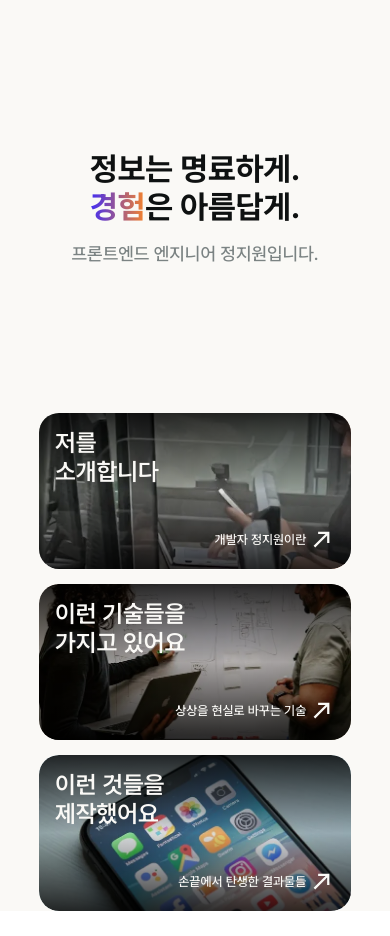
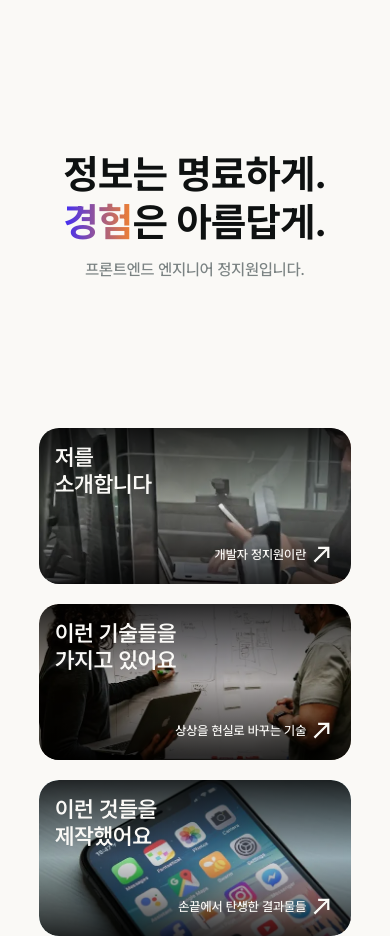
Before and after one commit to jiwonsudo/JW-Web, a React (Vite) app in the folder jw-web/: page / in a window 390 px wide. Before the commit the page ends 911 px from the top, so only its background shows below. Built offline with nearby package versions, Linux system fonts and the light colour scheme.

Commit message:
Design: Media 사이즈에 'tablet'추가, 이에 맞게 디자인 수정

```diff
--- a/jw-web/src/pages/Main/ui/Hero/index.jsx
+++ b/jw-web/src/pages/Main/ui/Hero/index.jsx
@@ -7,7 +7,11 @@ import { media } from '../../../../shared/styles/mediaQuery';
 import { moveUpToAppear } from "../moveUpToAppear";
 
 const Container = styled.div`
-  padding: 150px 0 150px 50px;
+  padding: 150px 0 200px 10vw;
+
+  ${media.tablet`
+    padding: 150px 0 150px 10vw;
+  `}
 
   ${media.mobile`
     padding: 150px 0 150px 0;
@@ -18,7 +22,7 @@ const Container = styled.div`
 `;
 
 const Title = styled.h1`
-  font-size: xxx-large;
+  font-size: 4rem;
   font-weight: 700;
   color: #0e1111;
   line-height: 120%;
@@ -26,19 +30,30 @@ const Title = styled.h1`
   opacity: 0;
   animation: ${moveUpToAppear} .5s cubic-bezier(.46,-0.04,.48,1) forwards;
 
+  ${media.tablet`
+    font-size: 3rem;
+  `}
+
   ${media.mobile`
-    font-size: xx-large;
+    font-size: 2.5rem;
   `}
 `;
 
 const SubTitle = styled.h2`
-  margin-top: 1em;
-  font-size: large;
+  margin-top: 1rem;
+  font-size: 1.5rem;
   font-weight: 500;
   color: #7b8383;
   opacity: 0;
   animation: ${moveUpToAppear} .5s cubic-bezier(.46,-0.04,.48,1) forwards;
   animation-delay: .2s;
+
+  ${media.tablet`
+    font-size: 1.2rem;
+  `}
+  ${media.mobile`
+    font-size: 1rem;
+  `}
 `;
 
 const GText = styled.p`
--- a/jw-web/src/pages/Main/ui/InfoCards/ui/InfoCard.js
+++ b/jw-web/src/pages/Main/ui/InfoCards/ui/InfoCard.js
@@ -3,7 +3,7 @@ import styled from "styled-components";
 import { moveUpToAppear } from "../../moveUpToAppear";
 import { media } from "../../../../../shared/styles/mediaQuery";
 
-const INFOCARD_GAP = 15;
+const INFOCARD_MIN_GAP = 20;
 
 const InfoCardWrapper = styled.div`
   width: 90%;
@@ -12,18 +12,22 @@ const InfoCardWrapper = styled.div`
   flex-direction: row;
   flex-wrap: wrap;
   justify-content: center;
-  gap: ${INFOCARD_GAP}px;
+  gap: 5%;
 
+  ${media.tablet`
+    gap: ${INFOCARD_MIN_GAP}px;
+  `}
   ${media.mobile`
     width: 80%;
     flex-direction: column;
     align-items: center;
-    gap: ${INFOCARD_GAP}px;
+    gap: ${INFOCARD_MIN_GAP}px;
   `}
 `;
 
 const InfoCard = styled.button`
-  width: calc((100% - (${INFOCARD_GAP}px * 2)) / 3);
+  width: 30%;
+  max-width: 360px;
   aspect-ratio: 1 / 1.6;
   background: url(${(props) => props.$url}) center;
   background-size: cover;
@@ -77,7 +81,7 @@ const InfoCard = styled.button`
     aspect-ratio: 2 / 1;
     flex-direction: column;
     align-items: center;
-    gap: ${INFOCARD_GAP}px;
+    gap: ${INFOCARD_MIN_GAP}px;
   `}
 `;
 
@@ -93,16 +97,32 @@ const InfoCardOverLay = styled.div`
 
 const InfoCardTextBox = styled.div`
   position: absolute;
-  top: 1rem;
-  left: 1rem;
+  top: 1.5rem;
+  left: 1.5rem;
   z-index: 3;
+
+  ${media.tablet`
+    top: 1rem;
+    left: 1rem;
+  `}
+  ${media.mobile`
+    top: 1rem;
+    left: 1rem;
+  `}
 `
 
 const InfoCardTitle = styled.h1`
   color: #FAF9F6;
-  font-size: x-large;
+  font-size: 1.7rem;
   font-weight: 600;
   line-height: 1.2em;
+
+  ${media.tablet`
+    font-size: 1.4rem;
+  `}
+  ${media.mobile`
+    font-size: 1.4rem;
+  `}
 `;
 
 const InfoCardFooter = styled.div`
--- a/jw-web/src/shared/styles/mediaQuery.js
+++ b/jw-web/src/shared/styles/mediaQuery.js
@@ -1,12 +1,14 @@
 import { css } from "styled-components";
 
+// breakpoints as rem
 const breakpoints = {
-  mobile: 680,
+  tablet: 56.25,  // 900px
+  mobile: 42.5,  // 680px
 }
 
 export const media = Object.keys(breakpoints).reduce((acc, label) => {
   acc[label] = (...args) => css`
-    @media (max-width: ${breakpoints[label]}px) {
+    @media (max-width: ${breakpoints[label]}rem) {
       ${css(...args)}
     }
   `;
```
Also changed, not shown: jw-web/src/widgets/Background.js (added).
